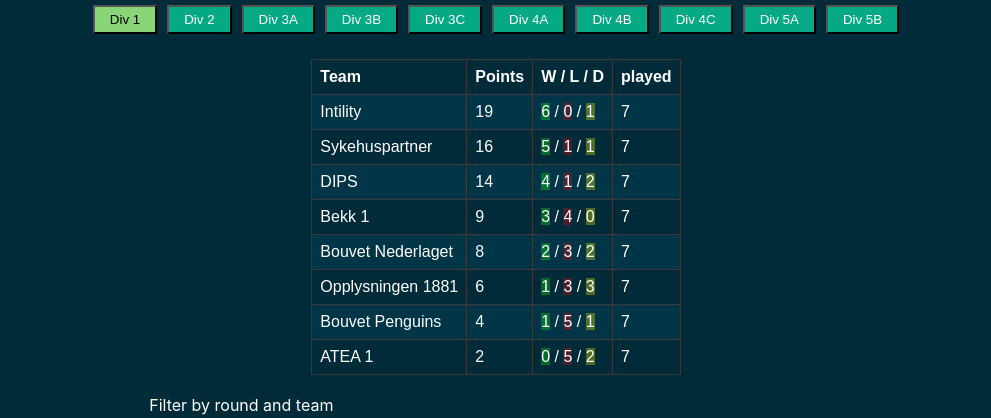
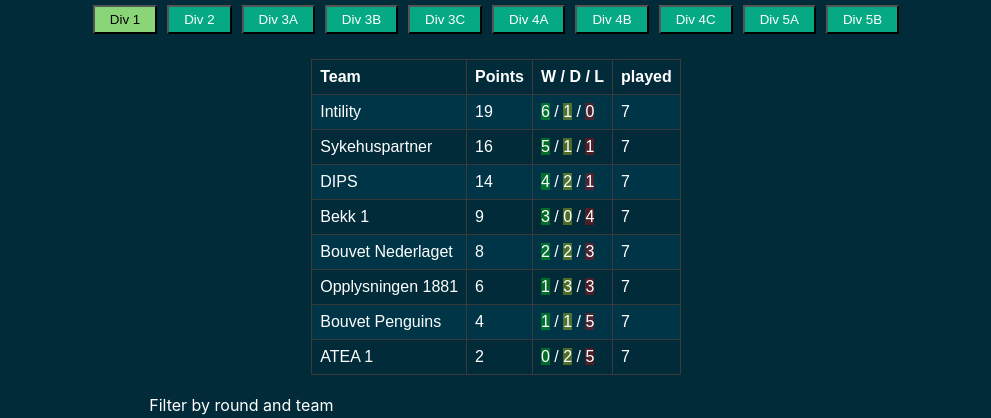
Before and after one commit to SimenRom/Bedriftsliga, a React (Create React App) app in the folder web/: page / in a window 1280 px wide. Both pictures are taken after a click on the button "Div 1". Shown: the top 418 px of the page, without its empty margins (144-1135 px from the left). Built offline with nearby package versions, Linux system fonts and the light colour scheme.

Commit message:
change order to WDL from WLD

```diff
--- a/web/src/App.js
+++ b/web/src/App.js
@@ -114,13 +114,13 @@
           <tr>
             <th>Team</th>
             <th>Points</th>
-            <th>W / L / D</th>
+            <th>W / D / L</th>
             <th>played</th>
           </tr>
           {standings?.map(standing => <tr key={standing.teamId} className={standing.teamId === selectedTeam ? 'selectedTeam' : ''}>
             <td>{standing.teamName}</td>
             <td>{standing.points}</td>
-            <td><span className="win">{standing.wins}</span> / <span className="lost">{standing.losses}</span> / <span className="draw">{standing.draws}</span></td>
+            <td><span className="win">{standing.wins}</span> / <span className="draw">{standing.draws}</span> / <span className="lost">{standing.losses}</span></td>
             <td>{standing.played}</td>
           </tr>)}
         </tbody>
```
